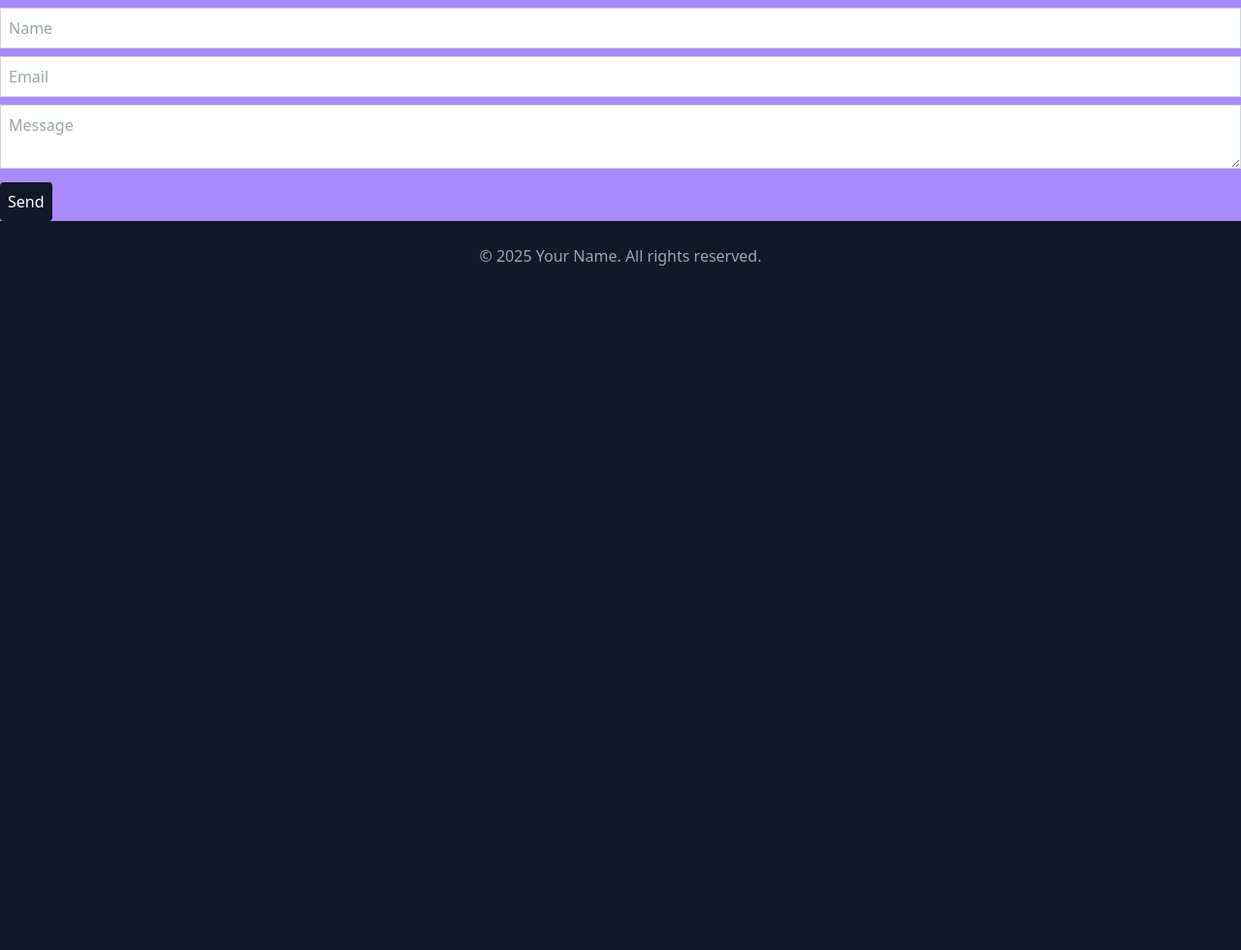
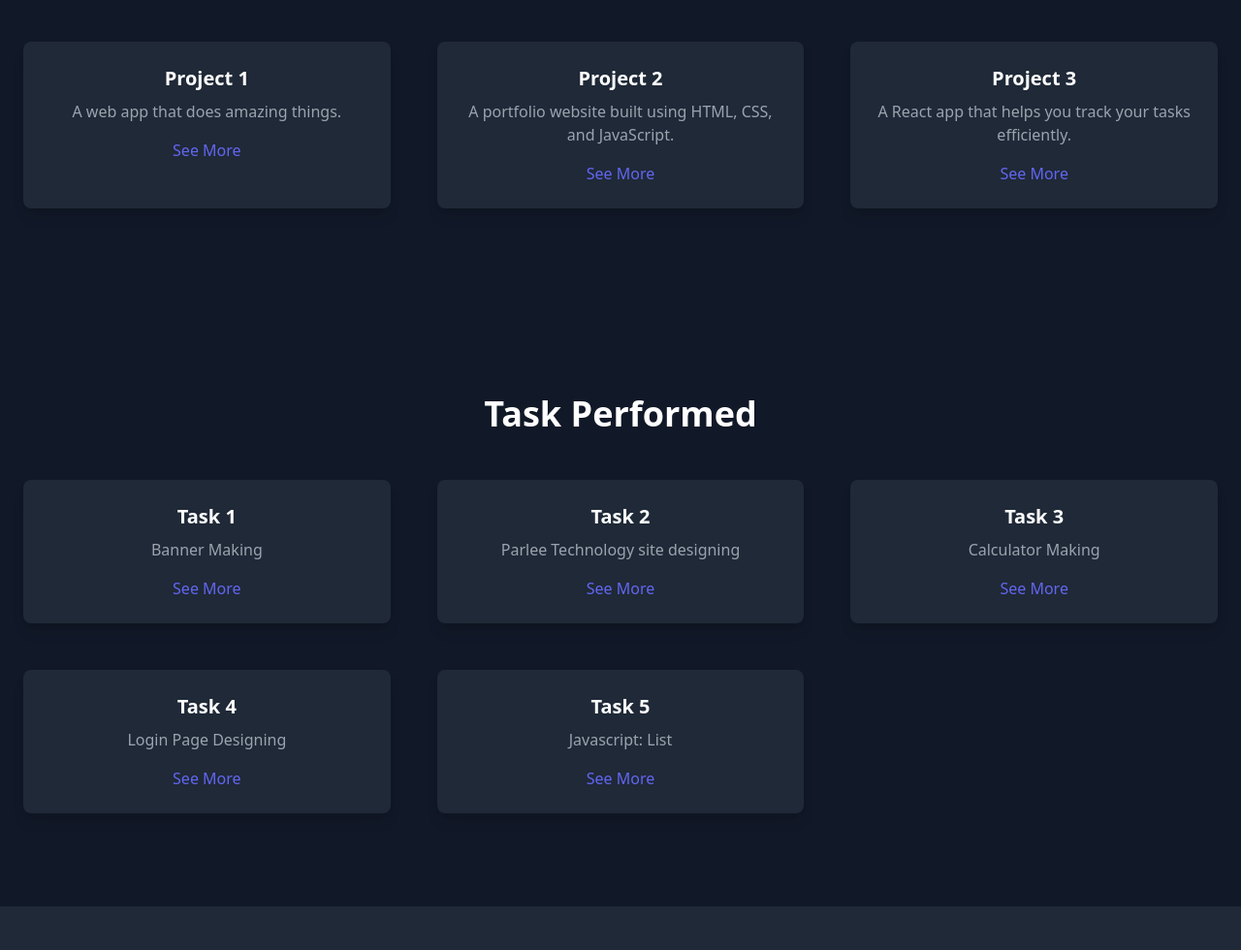
Before and after one commit to Sanskritidubey2901/MERN-task, a plain HTML site: page potfolio#.html in a window 1280 px wide. Shown: the part 1620-2600 px from the top of the page at 97% size. Before the commit the page ends 1920 px from the top, so only its background shows below. Drawn offline with nearby package versions, Linux system fonts and the light colour scheme.

Commit message:
Add files via upload

```diff
--- a/potfolio#.html
+++ b/potfolio#.html
@@ -7,12 +7,11 @@
     <link href="https://cdn.jsdelivr.net/npm/tailwindcss@2.2.19/dist/tailwind.min.css" rel="stylesheet">
 </head>
 <body class="bg-gray-900 text-white">
-
     <!-- Navigation Bar -->
     <nav class="p-6 bg-gray-800">
         <div class="max-w-7xl mx-auto flex justify-between items-center">
             <div class="text-2xl font-semibold text-white">
-                <a href="#">My Portfolio</a>
+                <a href="#">Sanskriti Dubey</a>
             </div>
             <div class="space-x-6">
                 <ul class="flex space-x-4">
@@ -24,13 +23,19 @@
             </div>
         </div>
     </nav>
-
     <!-- Hero Section -->
     <section class="bg-gradient-to-r from-indigo-500 via-purple-600 to-pink-500 text-center py-24" id="hero">
         <div class="max-w-7xl mx-auto px-6">
-            <h1 class="text-5xl font-extrabold text-white">Hello, I'm Your Name</h1>
-            <p class="mt-4 text-xl text-white">A passionate web developer</p>
-            <a href="#projects" class="mt-6 inline-block bg-indigo-600 text-white py-3 px-6 rounded-full text-lg font-semibold hover:bg-indigo-700">View My Work</a>
+            <div class="flex"  >
+                <div>
+<img src="image.jpg " alt="pic" height="300px">
+                </div>
+                <div>
+                    <h1 class="text-5xl font-extrabold text-white">Hello, Its Me Sanskriti Dubey</h1>
+                    <p class="mt-4 text-xl text-white">A passionate web developer & Data Analyst</p>
+                    <a href="#projects" class="mt-6 inline-block bg-indigo-600 text-white py-3 px-6 rounded-full text-lg font-semibold hover:bg-indigo-700">View My Work</a>
+                </div>
+
         </div>
     </section>
 
@@ -38,7 +43,7 @@
     <section id="about" class="py-24 bg-gray-800">
         <div class="max-w-7xl mx-auto text-center px-6">
             <h2 class="text-4xl font-extrabold text-white">About Me</h2>
-            <p class="mt-6 text-lg text-gray-400 max-w-3xl mx-auto">I'm a passionate developer with experience in building scalable and responsive web applications. I love to write clean, maintainable code and continually strive to improve my skills.</p>
+            <p class="mt-6 text-lg text-gray-400 max-w-3xl mx-auto">A motivated and dedicated Computer Science graduate with a strong foundation in software development, algorithms, and problem-solving. Eager to contribute to an innovative and challenging work environment while continually improving skills and gaining experience in the field of technology.</p>
         </div>
     </section>
 
@@ -65,6 +70,39 @@
             </div>
         </div>
     </section>
+    <!-- Task Section -->
+    <section id="Task" class="py-24 bg-gray-900">
+        <div class="max-w-7xl mx-auto text-center px-6">
+            <h2 class="text-4xl font-extrabold text-white">Task Performed</h2>
+            <div class="grid md:grid-cols-2 lg:grid-cols-3 gap-12 mt-12">
+                <div class="bg-gray-800 rounded-lg p-6 shadow-lg">
+                    <h3 class="text-xl font-semibold text-white">Task 1</h3>
+                    <p class="text-gray-400 mt-2">Banner Making</p>
+                    <a href="#" class="text-indigo-500 mt-4 block">See More</a>
+                </div>
+                <div class="bg-gray-800 rounded-lg p-6 shadow-lg">
+                    <h3 class="text-xl font-semibold text-white">Task 2</h3>
+                    <p class="text-gray-400 mt-2">Parlee Technology site designing</p>
+                    <a href="#" class="text-indigo-500 mt-4 block">See More</a>
+                </div>
+                <div class="bg-gray-800 rounded-lg p-6 shadow-lg">
+                    <h3 class="text-xl font-semibold text-white">Task 3</h3>
+                    <p class="text-gray-400 mt-2">Calculator Making</p>
+                    <a href="#" class="text-indigo-500 mt-4 block">See More</a>
+                </div>
+                <div class="bg-gray-800 rounded-lg p-6 shadow-lg">
+                    <h3 class="text-xl font-semibold text-white">Task 4</h3>
+                    <p class="text-gray-400 mt-2">Login Page Designing</p>
+                    <a href="#" class="text-indigo-500 mt-4 block">See More</a>
+                </div>
+                <div class="bg-gray-800 rounded-lg p-6 shadow-lg">
+                    <h3 class="text-xl font-semibold text-white">Task 5</h3>
+                    <p class="text-gray-400 mt-2">Javascript: List</p>
+                    <a href="#" class="text-indigo-500 mt-4 block">See More</a>
+                </div>
+            </div>
+        </div>
+    </section>
 
     <!-- Contact Section -->
     <section id="contact" class="py-24 bg-gray-800">
@@ -81,7 +119,7 @@
         <h1 class="text-3xl font-bold mb-4">For Further Details Contact</h1>
         <form>
             <input type="text" placeholder="Name" class="w-full p-2 mb-2 border border-gray-300">
-            <input type="email" placeholder="Email" class="w-full p-2 mb-2 border border-gray-300">
+            <input type="email" placeholder="Email" class="w-full p-2 mb-2 border  border-gray-300">
             <textarea placeholder="Message" class="w-full p-2 mb-2 border border-gray-300"></textarea>
             <button class="bg-gray-900 text-white p-2 rounded">Send</button>
         </form>
@@ -89,7 +127,7 @@
 
     <!-- Footer -->
     <footer class="bg-gray-900 py-6 text-center text-gray-400">
-        <p>© 2025 Your Name. All rights reserved.</p>
+        <p>© 2025 Sanskriti Dubey All rights reserved.</p>
     </footer>
 
 </body>
```
